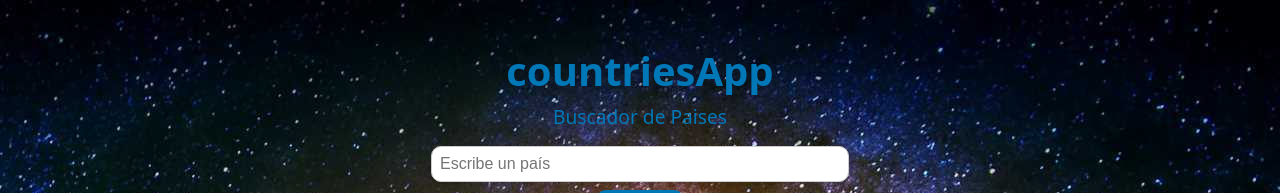
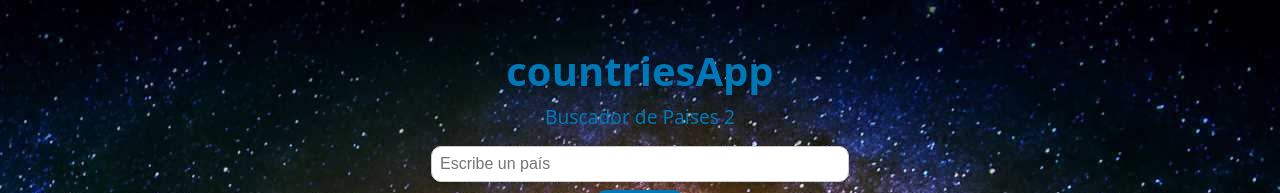
Before and after one commit to jOAGARMOJ/AppCountries, a React (Vite) app: page / in a window 1280 px wide. Shown: the top 193 px of the page. Built offline with nearby package versions, Linux system fonts and the light colour scheme.

Commit message:
cambio de titulo

```diff
--- a/src/App.jsx
+++ b/src/App.jsx
@@ -37,7 +37,7 @@ function App() {
 
   return (
     <div>
-      <Header title="countriesApp" description="Buscador de Paises" />
+      <Header title="countriesApp" description="Buscador de Paises 2" />
       <Search placeholder="Escribe un país" onSearch={handleSearch} />
 
       {loading && <p>Cargando...</p>}
```
